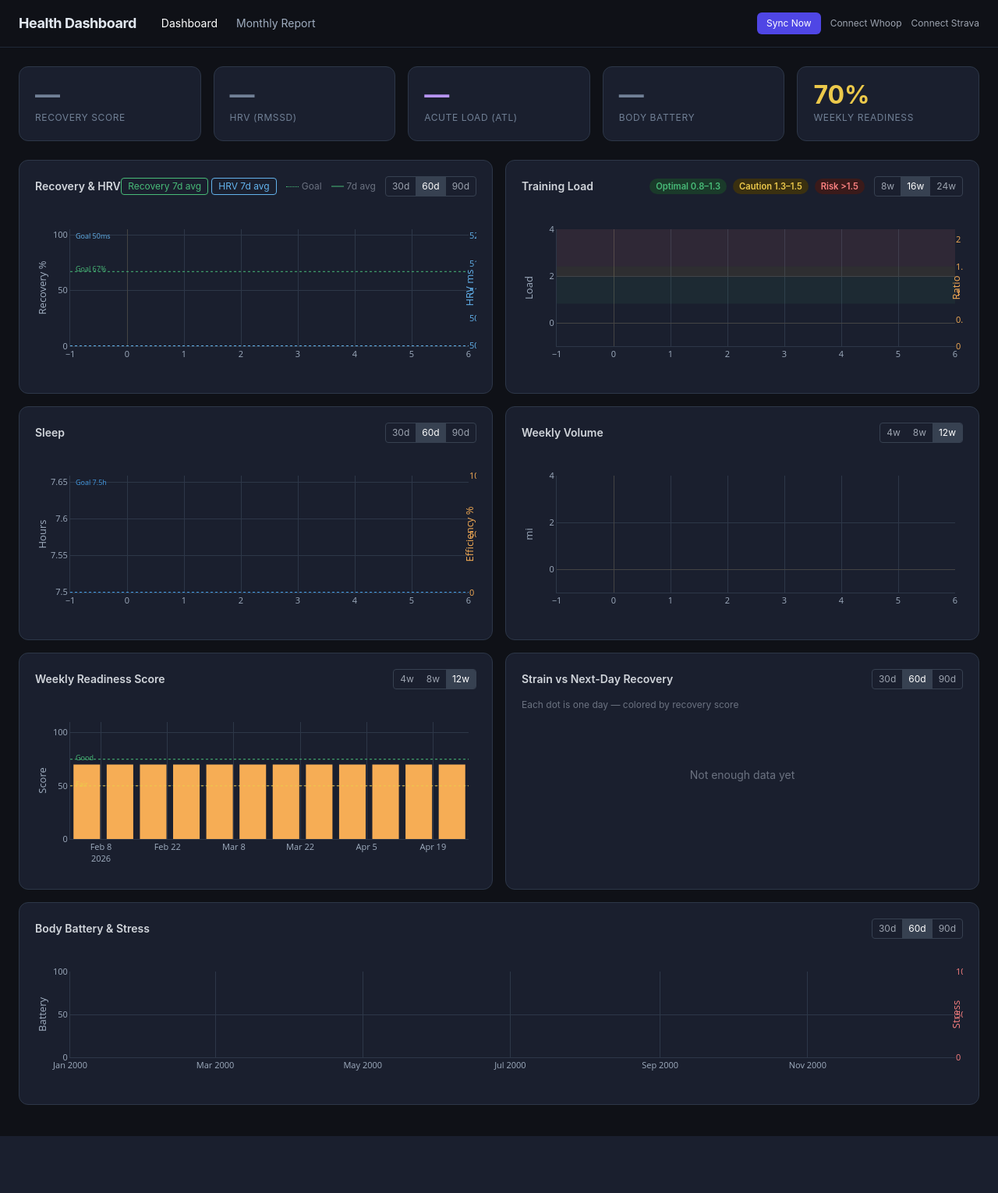
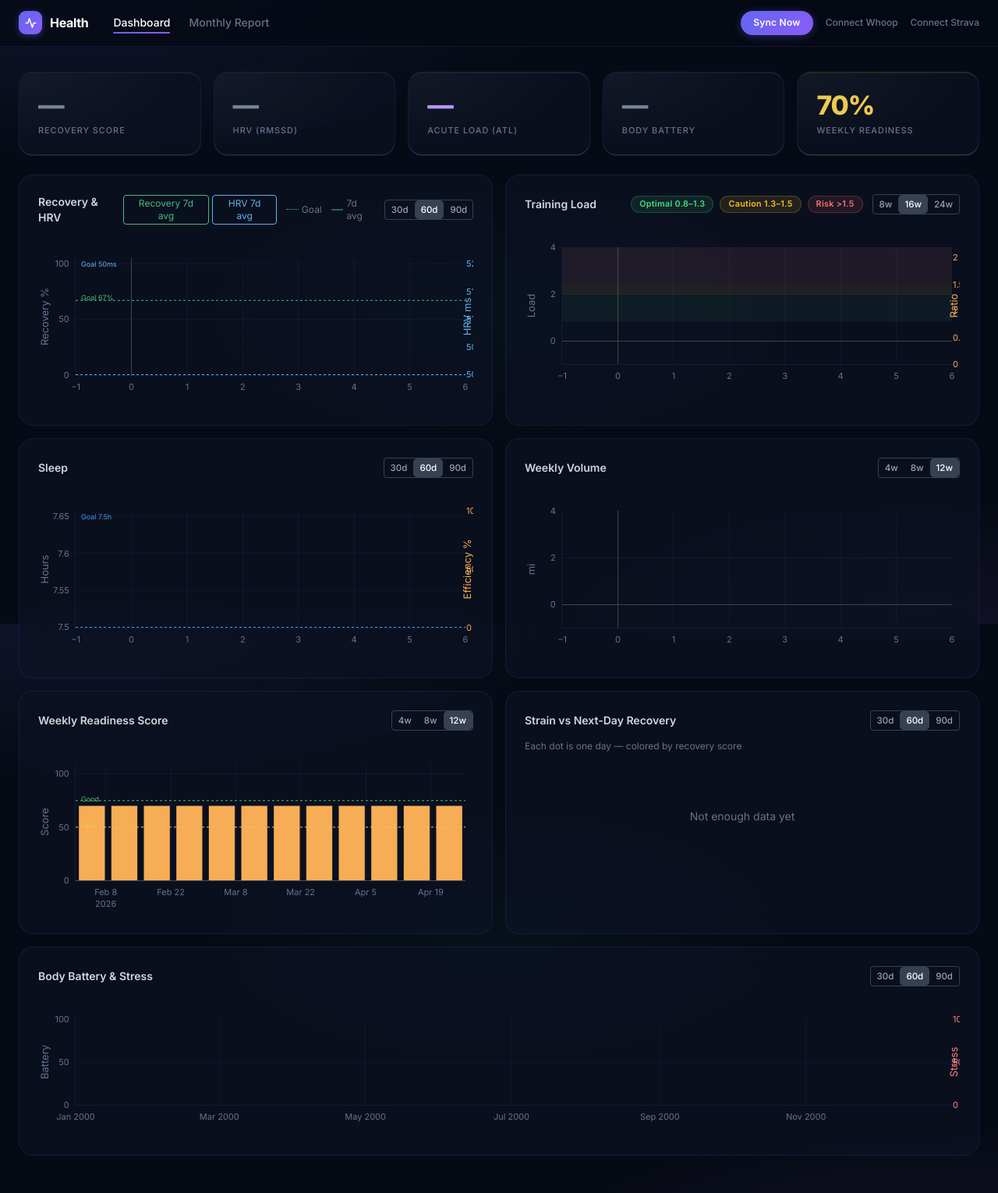
Before and after one commit to Tanarhw/health-dashboard, a FastAPI app: page / in a window 1280 px wide. Shown: the whole page at 78% size. Before the commit the page ends 1457 px from the top, so only its background shows below. Run offline with FastAPI, Linux system fonts and the light colour scheme; data that the repository does not hold is empty; a map, chart or similar area stays blank; some libraries are stand-ins or nearby versions.

Commit message:
Redesign visual style: glassmorphism, gradient background, modern UI
- Glass-effect cards with backdrop-filter blur and hover glow
- Gradient background with indigo/violet light blooms
- Sticky blurred header with logo icon
- Inter font properly loaded from Google Fonts
- Stat cards with per-metric colored top accent
- Gradient pill sync button with shadow
- Updated Plotly grid colors to match dark theme
- Active nav underline with gradient
- Subtle fade-up page load animations
- Styled scrollbar

Co-Authored-By: Claude Sonnet 4.6 <noreply@anthropic.com>

```diff
--- a/app/templates/base.html
+++ b/app/templates/base.html
@@ -1,56 +1,208 @@
 <!DOCTYPE html>
-<html lang="en" class="dark">
+<html lang="en">
 <head>
   <meta charset="UTF-8" />
   <meta name="viewport" content="width=device-width, initial-scale=1.0" />
   <title>{% block title %}Health Dashboard{% endblock %}</title>
+  <link rel="preconnect" href="https://fonts.googleapis.com">
+  <link rel="preconnect" href="https://fonts.gstatic.com" crossorigin>
+  <link href="https://fonts.googleapis.com/css2?family=Inter:wght@300;400;500;600;700;800&display=swap" rel="stylesheet">
   <script src="https://cdn.tailwindcss.com"></script>
   <script src="https://cdn.plot.ly/plotly-2.35.2.min.js"></script>
-  <script>
-    tailwind.config = { darkMode: 'class' }
-  </script>
   <style>
-    body { background: #0f1117; color: #e2e8f0; font-family: 'Inter', system-ui, sans-serif; }
-    .card { background: #1a1f2e; border: 1px solid #2d3748; border-radius: 12px; padding: 1.25rem; }
-    .stat-value { font-size: 2rem; font-weight: 700; line-height: 1; }
-    .stat-label { font-size: 0.75rem; color: #718096; text-transform: uppercase; letter-spacing: 0.05em; margin-top: 0.25rem; }
-    .tag { display: inline-block; padding: 2px 8px; border-radius: 9999px; font-size: 0.7rem; font-weight: 600; }
-    .tag-green { background: #1a3a2a; color: #48bb78; }
-    .tag-yellow { background: #3a3010; color: #ecc94b; }
-    .tag-red { background: #3a1a1a; color: #fc8181; }
-    nav a { color: #a0aec0; transition: color 0.15s; }
-    nav a:hover, nav a.active { color: #fff; }
+    *, *::before, *::after { box-sizing: border-box; }
+
+    :root {
+      --bg:            #060a14;
+      --bg-card:       rgba(13, 19, 35, 0.72);
+      --border:        rgba(99, 102, 241, 0.13);
+      --border-hover:  rgba(99, 102, 241, 0.38);
+      --accent:        #6366f1;
+      --accent2:       #8b5cf6;
+      --text:          #e2e8f0;
+      --text-muted:    #64748b;
+      --grid:          rgba(99, 102, 241, 0.07);
+    }
+
+    html { scroll-behavior: smooth; }
+
+    body {
+      background-color: var(--bg);
+      background-image:
+        radial-gradient(ellipse 90% 55% at 8%  -5%, rgba(99,102,241,0.13) 0%, transparent 55%),
+        radial-gradient(ellipse 70% 45% at 92% 105%, rgba(139,92,246,0.10) 0%, transparent 55%),
+        radial-gradient(ellipse 50% 35% at 50%  50%, rgba(6,182,212,0.04) 0%, transparent 60%);
+      background-attachment: fixed;
+      color: var(--text);
+      font-family: 'Inter', system-ui, sans-serif;
+      min-height: 100vh;
+      -webkit-font-smoothing: antialiased;
+      -moz-osx-font-smoothing: grayscale;
+    }
+
+    /* ── Header ── */
+    header {
+      position: sticky;
+      top: 0;
+      z-index: 50;
+      background: rgba(6, 10, 20, 0.82);
+      backdrop-filter: blur(24px);
+      -webkit-backdrop-filter: blur(24px);
+      border-bottom: 1px solid var(--border);
+    }
+
+    /* ── Cards ── */
+    .card {
+      background: var(--bg-card);
+      border: 1px solid var(--border);
+      border-radius: 18px;
+      padding: 1.5rem;
+      backdrop-filter: blur(16px);
+      -webkit-backdrop-filter: blur(16px);
+      transition: border-color 0.25s ease, box-shadow 0.25s ease;
+    }
+    .card:hover {
+      border-color: var(--border-hover);
+      box-shadow: 0 0 0 1px rgba(99,102,241,0.06), 0 8px 32px rgba(0,0,0,0.35);
+    }
+
+    /* ── Stat cards ── */
+    .stat-card { position: relative; overflow: hidden; }
+    .stat-card::after {
+      content: '';
+      position: absolute;
+      inset: 0;
+      border-radius: 18px;
+      background: radial-gradient(ellipse at 0% 0%, rgba(255,255,255,0.04) 0%, transparent 65%);
+      pointer-events: none;
+    }
+    .stat-value {
+      font-size: 2.1rem;
+      font-weight: 750;
+      line-height: 1;
+      letter-spacing: -0.03em;
+    }
+    .stat-label {
+      font-size: 0.68rem;
+      color: var(--text-muted);
+      text-transform: uppercase;
+      letter-spacing: 0.09em;
+      font-weight: 500;
+      margin-top: 0.45rem;
+    }
+
+    /* ── Tags ── */
+    .tag {
+      display: inline-block;
+      padding: 2px 10px;
+      border-radius: 9999px;
+      font-size: 0.67rem;
+      font-weight: 600;
+      letter-spacing: 0.03em;
+    }
+    .tag-green  { background: rgba(74,222,128,0.10); color: #4ade80; border: 1px solid rgba(74,222,128,0.22); }
+    .tag-yellow { background: rgba(251,191,36,0.10); color: #fbbf24; border: 1px solid rgba(251,191,36,0.22); }
+    .tag-red    { background: rgba(248,113,113,0.10); color: #f87171; border: 1px solid rgba(248,113,113,0.22); }
+
+    /* ── Nav ── */
+    nav a {
+      color: var(--text-muted);
+      font-weight: 500;
+      font-size: 0.875rem;
+      transition: color 0.15s;
+      position: relative;
+      padding-bottom: 2px;
+    }
+    nav a:hover { color: #cbd5e1; }
+    nav a.active { color: #fff; }
+    nav a.active::after {
+      content: '';
+      position: absolute;
+      bottom: -2px;
+      left: 0; right: 0;
+      height: 2px;
+      border-radius: 1px;
+      background: linear-gradient(90deg, var(--accent), var(--accent2));
+    }
+
+    /* ── Sync button ── */
+    .btn-primary {
+      background: linear-gradient(135deg, var(--accent), var(--accent2));
+      color: white;
+      font-size: 0.75rem;
+      font-weight: 600;
+      padding: 0.4rem 1rem;
+      border-radius: 9999px;
+      border: none;
+      cursor: pointer;
+      letter-spacing: 0.02em;
+      transition: opacity 0.15s, transform 0.15s;
+      box-shadow: 0 2px 12px rgba(99,102,241,0.35);
+    }
+    .btn-primary:hover { opacity: 0.88; transform: scale(1.02); }
+    .btn-primary:disabled { opacity: 0.45; transform: none; cursor: default; box-shadow: none; }
+
+    /* ── Toggle buttons ── */
+    .toggle-btn {
+      border-radius: 5px;
+      font-weight: 500;
+      font-size: 0.72rem;
+    }
+
+    /* ── Scrollbar ── */
+    ::-webkit-scrollbar { width: 5px; height: 5px; }
+    ::-webkit-scrollbar-track { background: transparent; }
+    ::-webkit-scrollbar-thumb { background: rgba(99,102,241,0.28); border-radius: 3px; }
+    ::-webkit-scrollbar-thumb:hover { background: rgba(99,102,241,0.5); }
+
+    /* ── Animations ── */
+    @keyframes fadeUp {
+      from { opacity: 0; transform: translateY(14px); }
+      to   { opacity: 1; transform: translateY(0); }
+    }
+    .fade-up   { animation: fadeUp 0.45s cubic-bezier(0.22,1,0.36,1) both; }
+    .delay-1   { animation-delay: 0.06s; }
+    .delay-2   { animation-delay: 0.12s; }
+    .delay-3   { animation-delay: 0.18s; }
+    .delay-4   { animation-delay: 0.24s; }
   </style>
 </head>
-<body class="min-h-screen">
-  <header class="border-b border-gray-800 px-6 py-4 flex items-center justify-between">
+<body>
+  <header class="px-6 py-3.5 flex items-center justify-between">
     <div class="flex items-center gap-8">
-      <span class="font-bold text-lg tracking-tight">Health Dashboard</span>
-      <nav class="flex gap-6 text-sm">
+      <a href="/" class="flex items-center gap-2.5 no-underline">
+        <div style="width:30px;height:30px;border-radius:9px;background:linear-gradient(135deg,#6366f1,#8b5cf6);display:flex;align-items:center;justify-content:center;box-shadow:0 2px 10px rgba(99,102,241,0.4)">
+          <svg width="15" height="15" viewBox="0 0 24 24" fill="none" stroke="white" stroke-width="2.5" stroke-linecap="round" stroke-linejoin="round">
+            <polyline points="22 12 18 12 15 21 9 3 6 12 2 12"/>
+          </svg>
+        </div>
+        <span style="font-weight:700;font-size:1rem;letter-spacing:-0.02em;color:white">Health</span>
+      </a>
+      <nav class="flex gap-6">
         <a href="/" class="{% block nav_dashboard %}{% endblock %}">Dashboard</a>
         <a href="/report" class="{% block nav_report %}{% endblock %}">Monthly Report</a>
       </nav>
     </div>
-    <div class="flex items-center gap-3">
-      <button id="syncBtn" onclick="triggerSync()"
-        class="text-xs bg-indigo-600 hover:bg-indigo-500 text-white px-3 py-1.5 rounded-md transition">
-        Sync Now
-      </button>
-      <a href="/auth/whoop" class="text-xs text-gray-400 hover:text-white transition">Connect Whoop</a>
-      <a href="/auth/strava" class="text-xs text-gray-400 hover:text-white transition">Connect Strava</a>
+    <div class="flex items-center gap-4">
+      <button id="syncBtn" onclick="triggerSync()" class="btn-primary">Sync Now</button>
+      <a href="/auth/whoop" class="text-xs font-medium transition" style="color:var(--text-muted)" onmouseover="this.style.color='#cbd5e1'" onmouseout="this.style.color='var(--text-muted)'">Connect Whoop</a>
+      <a href="/auth/strava" class="text-xs font-medium transition" style="color:var(--text-muted)" onmouseover="this.style.color='#cbd5e1'" onmouseout="this.style.color='var(--text-muted)'">Connect Strava</a>
     </div>
   </header>
-  <main class="px-6 py-6 max-w-7xl mx-auto">
+
+  <main class="px-6 py-8 max-w-7xl mx-auto">
     {% block content %}{% endblock %}
   </main>
+
   <script>
     async function triggerSync() {
       const btn = document.getElementById('syncBtn');
-      btn.textContent = 'Syncing...';
+      btn.textContent = 'Syncing…';
       btn.disabled = true;
       await fetch('/sync/all', { method: 'POST' });
       setTimeout(() => { btn.textContent = 'Sync Now'; btn.disabled = false; location.reload(); }, 8000);
     }
+
     const SPORT_ALIASES = { 'workout': 'Jiu Jitsu' };
     function displaySport(s) {
       if (!s) return 'other';
@@ -58,6 +210,7 @@
       if (aliased) return aliased;
       return s.replace(/([a-z])([A-Z])/g, '$1 $2');
     }
+
     const SPORT_COLORS = {
       'Run':             '#f97316',
       'Ride':            '#38bdf8',
@@ -76,13 +229,14 @@
     function sportColor(name, idx) { return SPORT_COLORS[name] || FALLBACK_COLORS[idx % FALLBACK_COLORS.length]; }
 
     const PLOTLY_LAYOUT = {
-      paper_bgcolor: 'transparent', plot_bgcolor: 'transparent',
-      font: { color: '#a0aec0', size: 11 },
-      xaxis: { gridcolor: '#2d3748', linecolor: '#2d3748' },
-      yaxis: { gridcolor: '#2d3748', linecolor: '#2d3748' },
-      margin: { t: 30, r: 10, b: 40, l: 45 },
-      legend: { bgcolor: 'transparent', font: { color: '#a0aec0' } },
-      hoverlabel: { bgcolor: '#1a1f2e', bordercolor: '#4a5568', font: { color: '#e2e8f0' } },
+      paper_bgcolor: 'transparent',
+      plot_bgcolor:  'transparent',
+      font: { color: '#64748b', size: 11, family: 'Inter, system-ui, sans-serif' },
+      xaxis: { gridcolor: 'rgba(99,102,241,0.08)', linecolor: 'rgba(99,102,241,0.12)', tickcolor: 'transparent' },
+      yaxis: { gridcolor: 'rgba(99,102,241,0.08)', linecolor: 'rgba(99,102,241,0.12)', tickcolor: 'transparent' },
+      margin: { t: 30, r: 10, b: 40, l: 48 },
+      legend: { bgcolor: 'transparent', font: { color: '#94a3b8', size: 11 } },
+      hoverlabel: { bgcolor: '#0d1323', bordercolor: 'rgba(99,102,241,0.35)', font: { color: '#e2e8f0', size: 12 } },
     };
     const PLOTLY_CONFIG = { responsive: true, displayModeBar: false };
   </script>
--- a/app/templates/dashboard.html
+++ b/app/templates/dashboard.html
@@ -5,7 +5,7 @@
 {% block content %}
 <div id="statCards" class="grid grid-cols-2 md:grid-cols-5 gap-4 mb-6"></div>
 
-<div class="grid grid-cols-1 lg:grid-cols-2 gap-4 mb-4">
+<div class="grid grid-cols-1 lg:grid-cols-2 gap-4 mb-4 fade-up delay-4">
   <div class="card">
     <div class="flex items-center justify-between mb-3">
       <div class="text-sm font-semibold text-gray-300">Recovery & HRV</div>
@@ -184,11 +184,14 @@ function renderStatCards(recovery, load, garmin, readiness) {
     { label: 'Body Battery',   value: last(garmin, 'body_battery_end'),  fmt: v => Math.round(v), color: v => scoreColor(v, 25, 50) },
     { label: 'Weekly Readiness',value: readiness.length ? readiness[readiness.length - 1].readiness : null, fmt: v => v + '%', color: v => scoreColor(v, 50, 75) },
   ];
-  document.getElementById('statCards').innerHTML = cards.map(c => `
-    <div class="card">
-      <div class="stat-value" style="color:${c.color(c.value)}">${c.value != null ? c.fmt(c.value) : '—'}</div>
+  document.getElementById('statCards').innerHTML = cards.map((c, i) => {
+    const color = c.color(c.value);
+    return `
+    <div class="card stat-card fade-up delay-${i + 1}" style="border-top:2px solid ${color}20;box-shadow:0 -1px 0 0 ${color}40 inset">
+      <div class="stat-value" style="color:${color}">${c.value != null ? c.fmt(c.value) : '—'}</div>
       <div class="stat-label">${c.label}</div>
-    </div>`).join('');
+    </div>`;
+  }).join('');
 }
 
 // --- Charts ---
```
